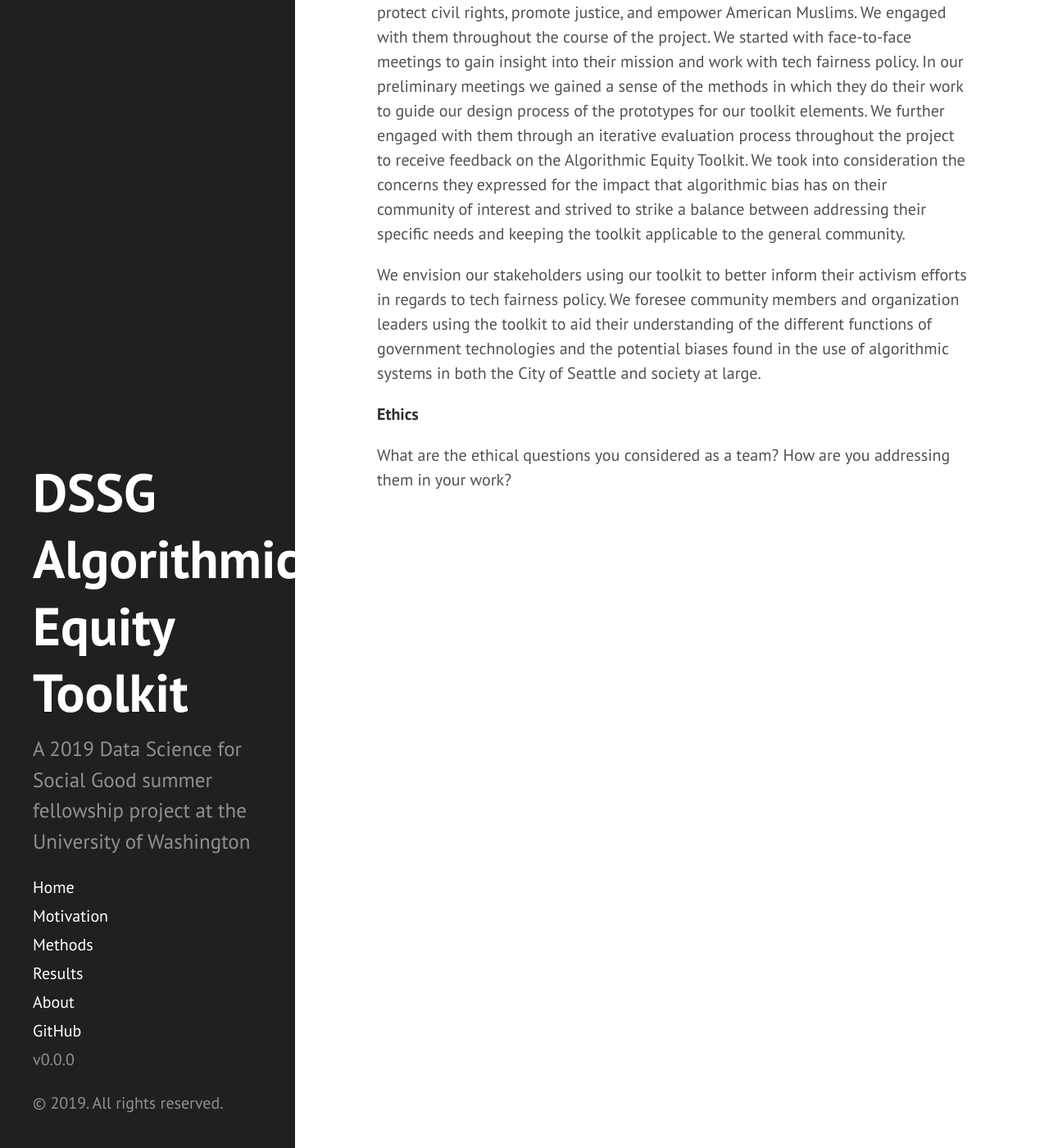
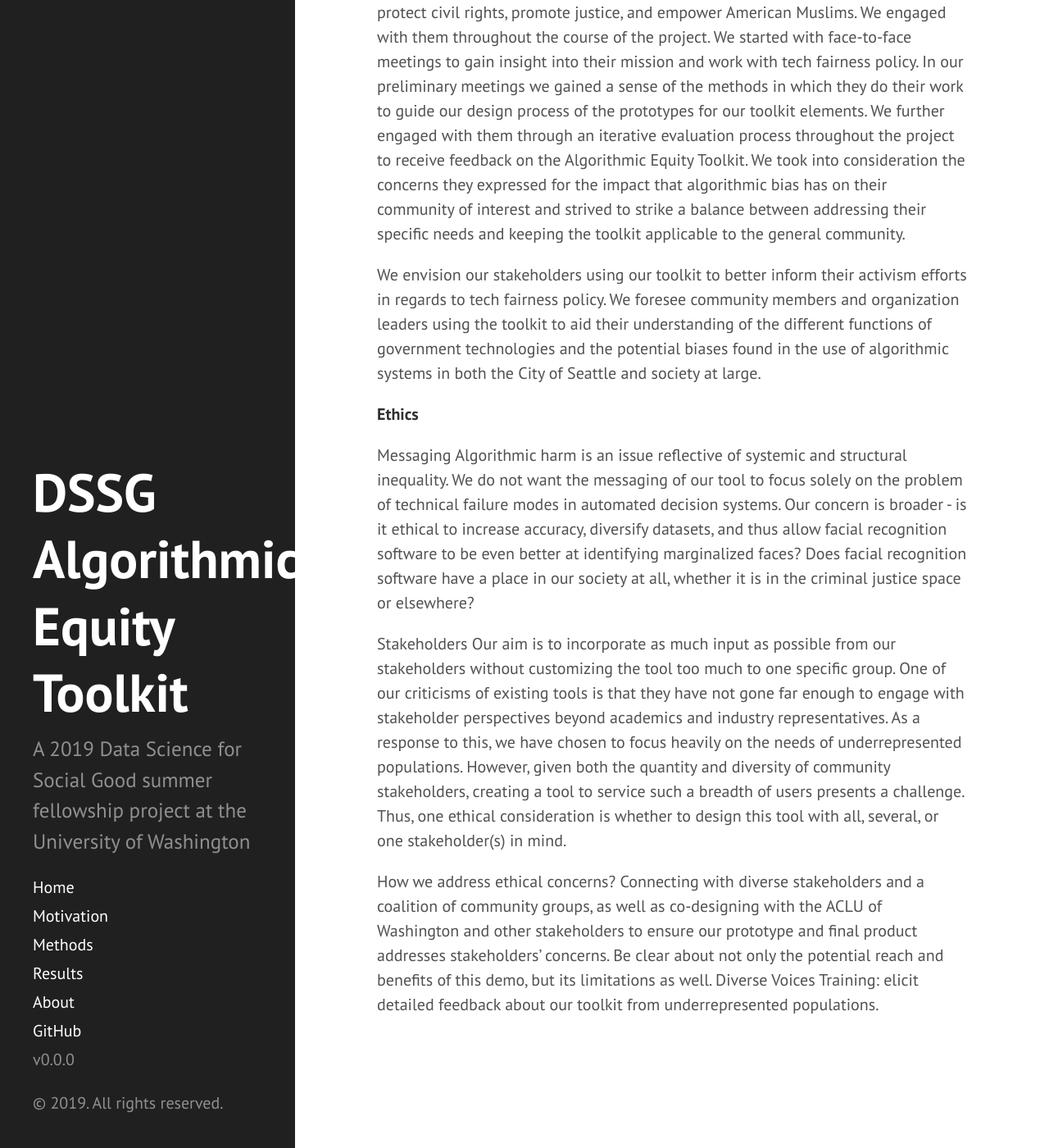
Before and after one commit to uwescience/AEKit-website, a Jekyll site: the page built from motivation.md, in a window 1280 px wide and 1400 px high, scrolled down 2660 px. Shown: the whole window at 82% size. Built offline with Jekyll 4.4.1, drawn with Linux system fonts in a browser that asks for light colours.

Commit message:
added ethics

```diff
--- a/motivation.md
+++ b/motivation.md
@@ -29,5 +29,13 @@ We envision our stakeholders using our toolkit to better inform their activism e
 
 **Ethics**
 
-What are the ethical questions you considered as a team?
-How are you addressing them in your work?
+Messaging
+Algorithmic harm is an issue reflective of systemic and structural inequality. We do not want the messaging of our tool to focus solely on the problem of technical failure modes in automated decision systems. Our concern is broader - is it ethical to increase accuracy, diversify datasets, and thus allow facial recognition software to be even better at identifying marginalized faces? Does facial recognition software have a place in our society at all, whether it is in the criminal justice space or elsewhere?
+
+Stakeholders
+Our aim is to incorporate as much input as possible from our stakeholders without customizing the tool too much to one specific group. One of our criticisms of existing tools is that they have not gone far enough to engage with stakeholder perspectives beyond academics and industry representatives. As a response to this, we have chosen to focus heavily on the needs of underrepresented populations. However, given both the quantity and diversity of community stakeholders, creating a tool to service such a breadth of users presents a challenge. Thus, one ethical consideration is whether to design this tool with all, several, or one stakeholder(s) in mind.
+
+How we address ethical concerns?
+Connecting with diverse stakeholders and a coalition of community groups, as well as co-designing with the ACLU of Washington and other stakeholders to ensure our prototype and final product addresses stakeholders’ concerns.
+Be clear about not only the potential reach and benefits of this demo, but its limitations as well.
+Diverse Voices Training: elicit detailed feedback about our toolkit from underrepresented populations.
```
